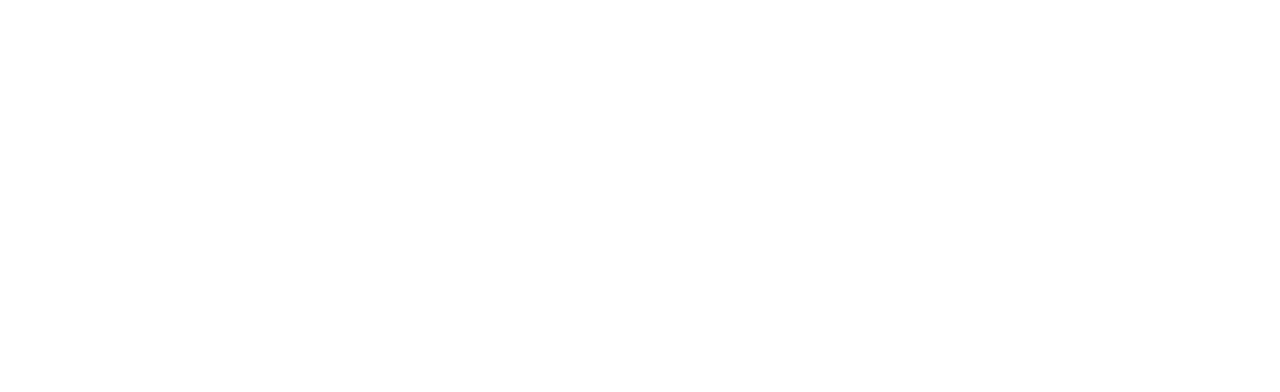
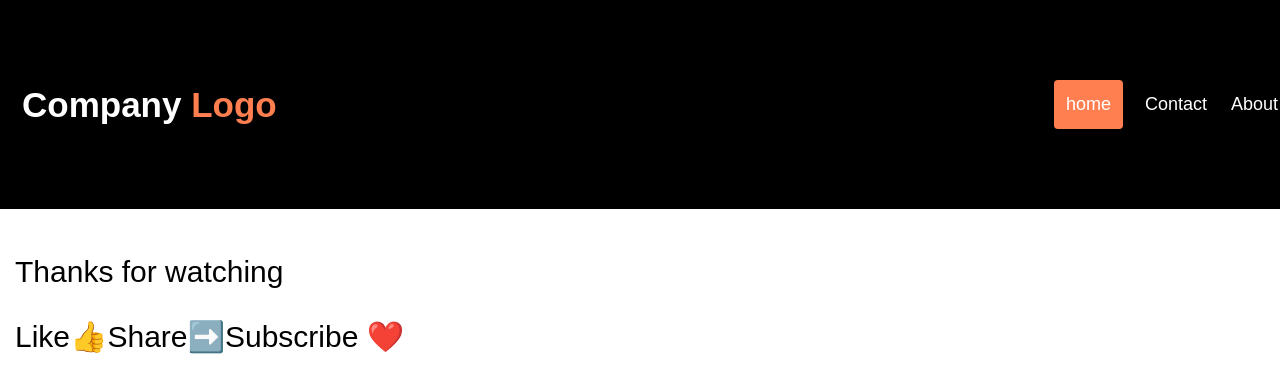
Before and after one commit to jogindrakumar/Shrink-Navigation-Menu-on-Scroll, a plain HTML site: page index.html in a window 1280 px wide. Shown: the top 392 px of the page. Drawn offline with Linux system fonts and the light colour scheme.

Commit message:
codewithjk

```diff
--- a/index.html
+++ b/index.html
@@ -6,9 +6,114 @@
     <meta http-equiv="X-UA-Compatible" content="IE=edge">
     <meta name="viewport" content="width=device-width, initial-scale=1.0">
     <title>Shrink Navigation Menu on Scroll</title>
+    <style>
+        body {
+            margin: 0;
+            font-family: Arial, Helvetica, sans-serif;
+        }
+
+        #navbar {
+            overflow: hidden;
+            background-color: black;
+            padding: 90px 10px;
+            transition: 0.4s;
+            position: fixed;
+            width: 100%;
+            top: 0;
+            z-index: 99;
+        }
+
+        #navbar a {
+            float: left;
+            color: white;
+            text-align: center;
+            padding: 12px;
+            text-decoration: none;
+            font-size: 18px;
+            line-height: 25px;
+            border-radius: 4px;
+        }
+
+        #navbar #logo {
+            font-size: 35px;
+            font-weight: bold;
+            transition: 0.4s;
+        }
+
+        #navbar #logo span {
+            color: coral;
+        }
+
+        #navbar #logo span:hover {
+            color: white;
+        }
+
+        #navbar a:hover {
+            background-color: coral;
+            color: white;
+        }
+
+        #navbar a.active {
+            background-color: coral;
+            color: white;
+            margin-right: 10px;
+        }
+
+        #navbar-right {
+            float: right;
+        }
+
+        @media screen and (max-width:580px) {
+            #navbar {
+                padding: 20px 10px !important;
+            }
+            #navbar a {
+                float: none;
+                display: block;
+                text-align: left;
+            }
+            #navbar-right {
+                float: none;
+            }
+        }
+    </style>
 </head>
 
 <body>
+    <div id="navbar">
+        <a href="#default" id="logo">
+            Company <span>Logo</span>
+        </a>
+        <div id="navbar-right">
+            <a href="#home" class="active">home</a>
+            <a href="#contact">Contact</a>
+            <a href="#about">About</a>
+        </div>
+    </div>
+    <div style="margin-top: 210px;
+    padding: 15px 15px 2500px; font-size: 30px;">
+        <p>Thanks for watching
+            <p/>
+            <p>Like👍Share➡️Subscribe ❤️
+                <p/>
+    </div>
+    <script>
+        // when user scroll
+        window.onscroll = function() {
+            scrollFunction()
+        };
+
+        function scrollFunction() {
+            if (document.body.scrollTop > 80 ||
+                document.documentElement.scrollTop > 80) {
+                document.getElementById("navbar").style.padding = "30px 10px";
+                document.getElementById("logo").style.fontSize = "25px";
+            } else {
+                document.getElementById("navbar").style.padding = "80px 10px";
+                document.getElementById("logo").style.fontSize = "35px";
+            }
+        }
+    </script>
 
 </body>
 
```
